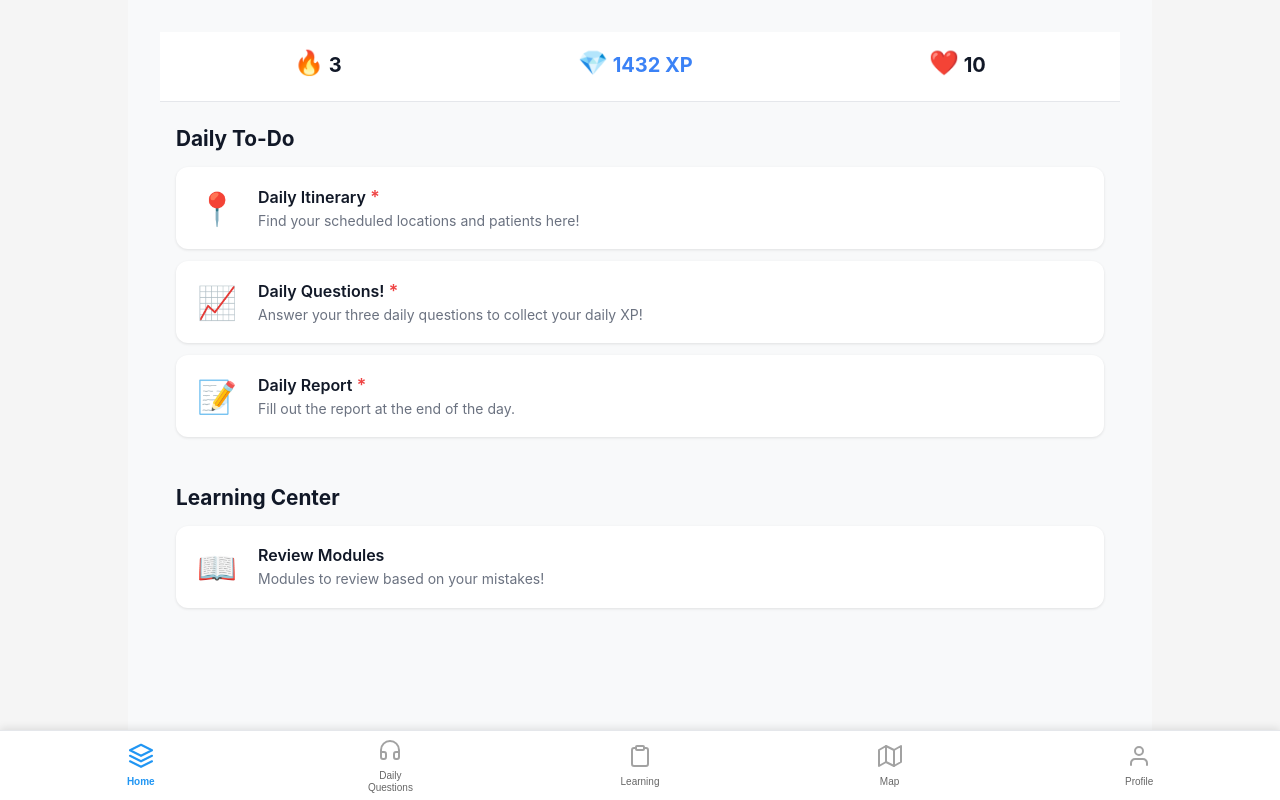
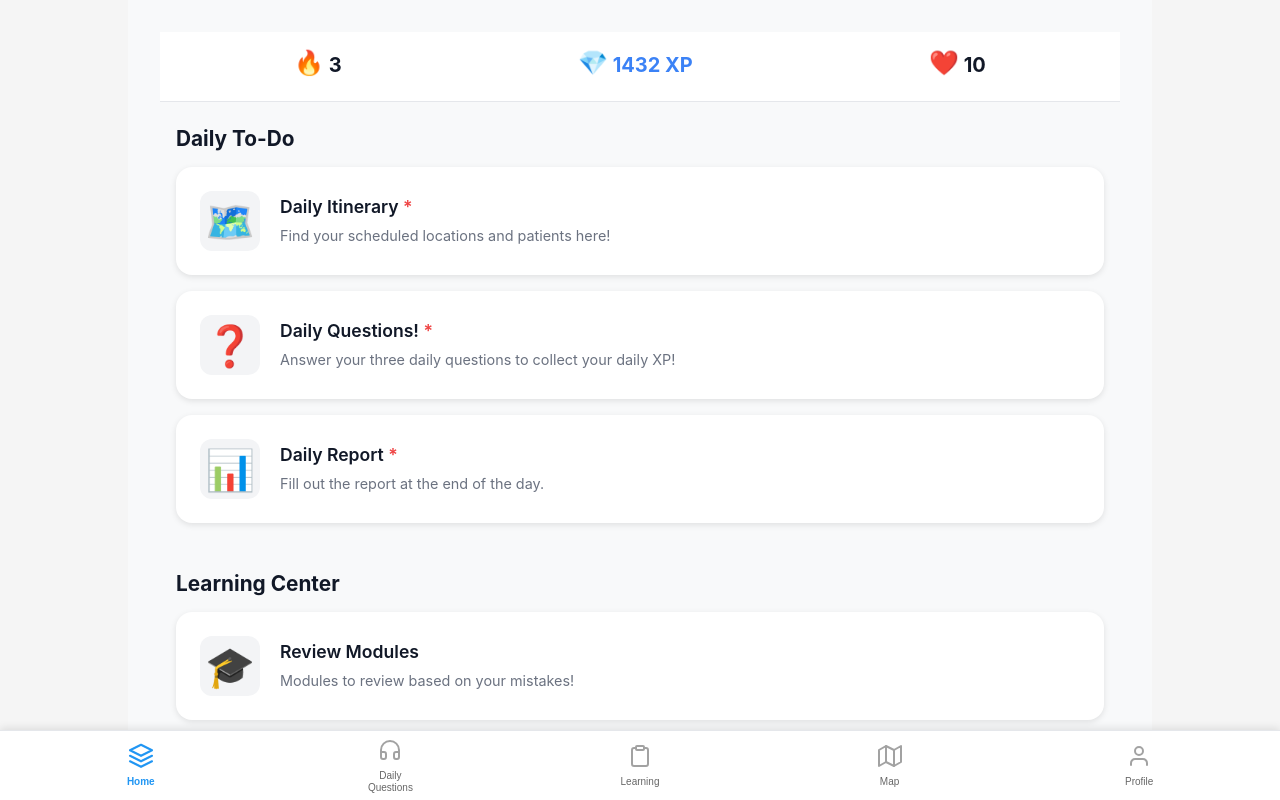
Before and after one commit to aigerim444/hackriceproject, a React (Create React App) app in the folder afya-quest-frontend/: page /dashboard in a window 1280 px wide. Built offline with nearby package versions, Linux system fonts and the light colour scheme; no server answers.

Commit message:
Update dashboard icons and make buttons bigger

```diff
--- a/afya-quest-frontend/src/pages/Dashboard.tsx
+++ b/afya-quest-frontend/src/pages/Dashboard.tsx
@@ -58,7 +58,7 @@ const Dashboard: React.FC = () => {
       id: 'itinerary',
       title: 'Daily Itinerary',
       description: 'Find your scheduled locations and patients here!',
-      icon: '📍',
+      icon: '🗺️',
       isRequired: true,
       isCompleted: false,
       path: '/itinerary'
@@ -67,7 +67,7 @@ const Dashboard: React.FC = () => {
       id: 'questions',
       title: 'Daily Questions!',
       description: 'Answer your three daily questions to collect your daily XP!',
-      icon: '📈',
+      icon: '❓',
       isRequired: true,
       isCompleted: false,
       path: '/daily-questions'
@@ -76,7 +76,7 @@ const Dashboard: React.FC = () => {
       id: 'report',
       title: 'Daily Report',
       description: 'Fill out the report at the end of the day.',
-      icon: '📝',
+      icon: '📊',
       isRequired: true,
       isCompleted: false,
       path: '/daily-report'
@@ -88,7 +88,7 @@ const Dashboard: React.FC = () => {
       id: 'review',
       title: 'Review Modules',
       description: 'Modules to review based on your mistakes!',
-      icon: '📖',
+      icon: '🎓',
       path: '/interactive-learning'
     }
   ];
--- a/afya-quest-frontend/src/styles/Dashboard.css
+++ b/afya-quest-frontend/src/styles/Dashboard.css
@@ -53,19 +53,20 @@
 .task-list {
   display: flex;
   flex-direction: column;
-  gap: 0.75rem;
+  gap: 1rem;
 }
 
 .task-card {
   display: flex;
   align-items: center;
   background: white;
-  padding: 1rem;
-  border-radius: 12px;
-  box-shadow: 0 1px 3px rgba(0,0,0,0.1);
+  padding: 1.5rem;
+  border-radius: 16px;
+  box-shadow: 0 2px 6px rgba(0,0,0,0.1);
   cursor: pointer;
   transition: all 0.2s;
   position: relative;
+  min-height: 80px;
 }
 
 .task-card:hover {
@@ -74,17 +75,19 @@
 }
 
 .task-icon-container {
-  width: 50px;
-  height: 50px;
+  width: 60px;
+  height: 60px;
   display: flex;
   align-items: center;
   justify-content: center;
-  margin-right: 1rem;
+  margin-right: 1.25rem;
   flex-shrink: 0;
+  background: #F3F4F6;
+  border-radius: 12px;
 }
 
 .task-icon {
-  font-size: 2rem;
+  font-size: 2.5rem;
 }
 
 .task-content {
@@ -92,10 +95,10 @@
 }
 
 .task-title {
-  font-size: 1rem;
+  font-size: 1.1rem;
   font-weight: 600;
   color: #111827;
-  margin: 0 0 0.25rem 0;
+  margin: 0 0 0.5rem 0;
 }
 
 .required-indicator {
@@ -104,10 +107,10 @@
 }
 
 .task-description {
-  font-size: 0.875rem;
+  font-size: 0.9rem;
   color: #6B7280;
   margin: 0;
-  line-height: 1.4;
+  line-height: 1.5;
 }
 
 .task-card.completed {
```
